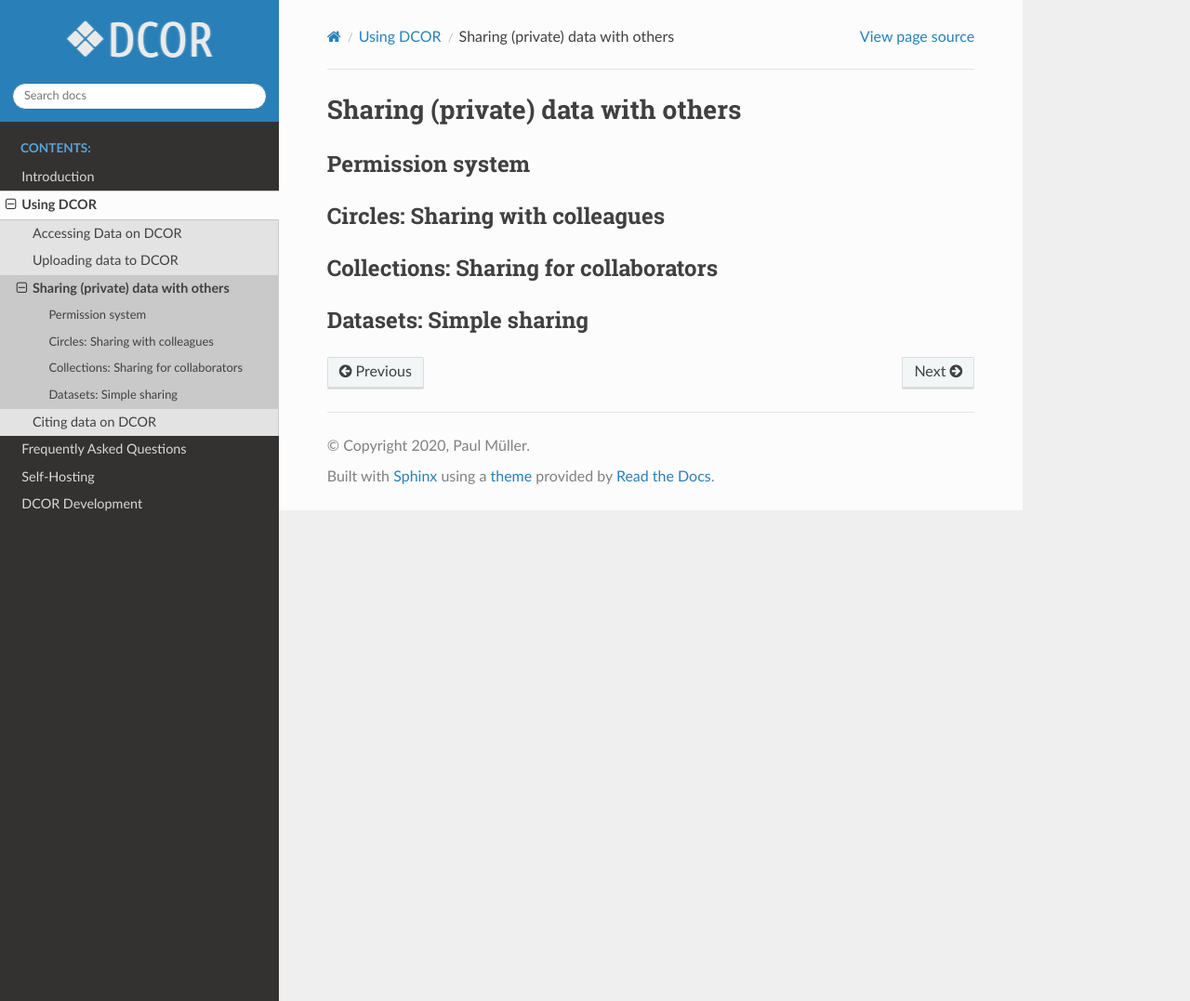
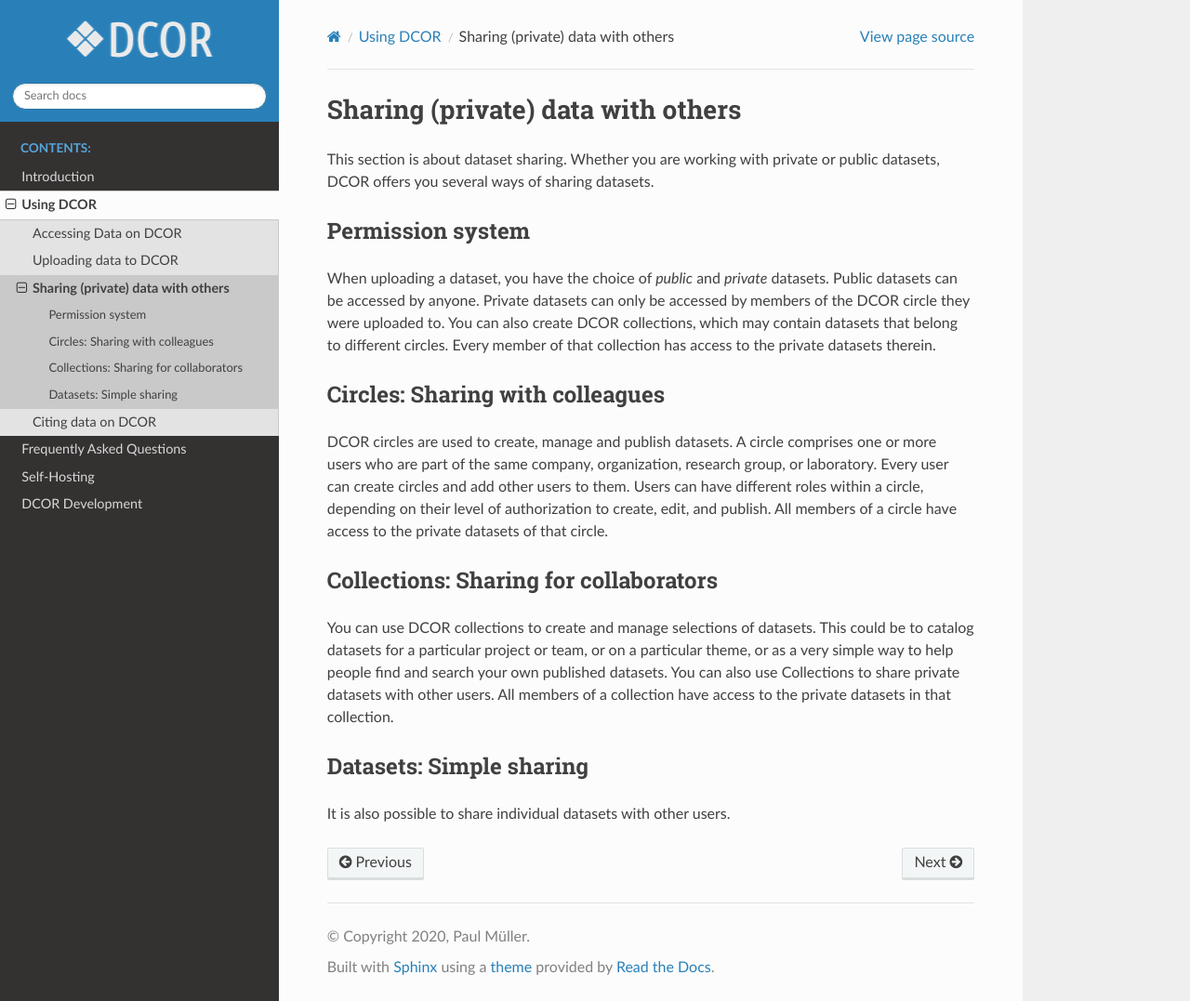
Before and after one commit to DCOR-dev/dcor-docs, a Sphinx documentation site: the page built from docs/sec_user_guide/share.rst, in a window 1280 px wide and 1077 px high. Shown: the whole window at 93% size. Built offline with Sphinx 7.4.7 and the Read the Docs theme 2.0.0, drawn with Linux system fonts in a browser that asks for light colours.

Commit message:
add general information about sharing datasets with other users

```diff
--- a/docs/sec_user_guide/share.rst
+++ b/docs/sec_user_guide/share.rst
@@ -1,19 +1,42 @@
 ==================================
 Sharing (private) data with others
 ==================================
+This section is about dataset sharing. Whether you are working with private
+or public datasets, DCOR offers you several ways
+of sharing datasets.
 
 
 Permission system
 =================
+When uploading a dataset, you have the choice of *public* and *private*
+datasets. Public datasets can be accessed by anyone. Private datasets
+can only be accessed by members of the DCOR circle they were uploaded to.
+You can also create DCOR collections, which may contain datasets that
+belong to different circles. Every member of that collection has access to the
+private datasets therein.
 
 
 Circles: Sharing with colleagues
 ================================
+DCOR circles are used to create, manage and publish datasets.
+A circle comprises one or more users who are part of the same company,
+organization, research group, or laboratory. Every user can create circles
+and add other users to them. Users can have different roles within a circle,
+depending on their level of authorization to create, edit, and publish.
+All members of a circle have access to the private datasets of that circle.
 
 
 Collections: Sharing for collaborators
 ======================================
+You can use DCOR collections to create and manage selections of datasets.
+This could be to catalog datasets for a particular project or team, or on a
+particular theme, or as a very simple way to help people find and search
+your own published datasets. You can also use Collections to share private
+datasets with other users.
+All members of a collection have access to the private datasets in that
+collection.
 
 
 Datasets: Simple sharing
 ========================
+It is also possible to share individual datasets with other users.
```
